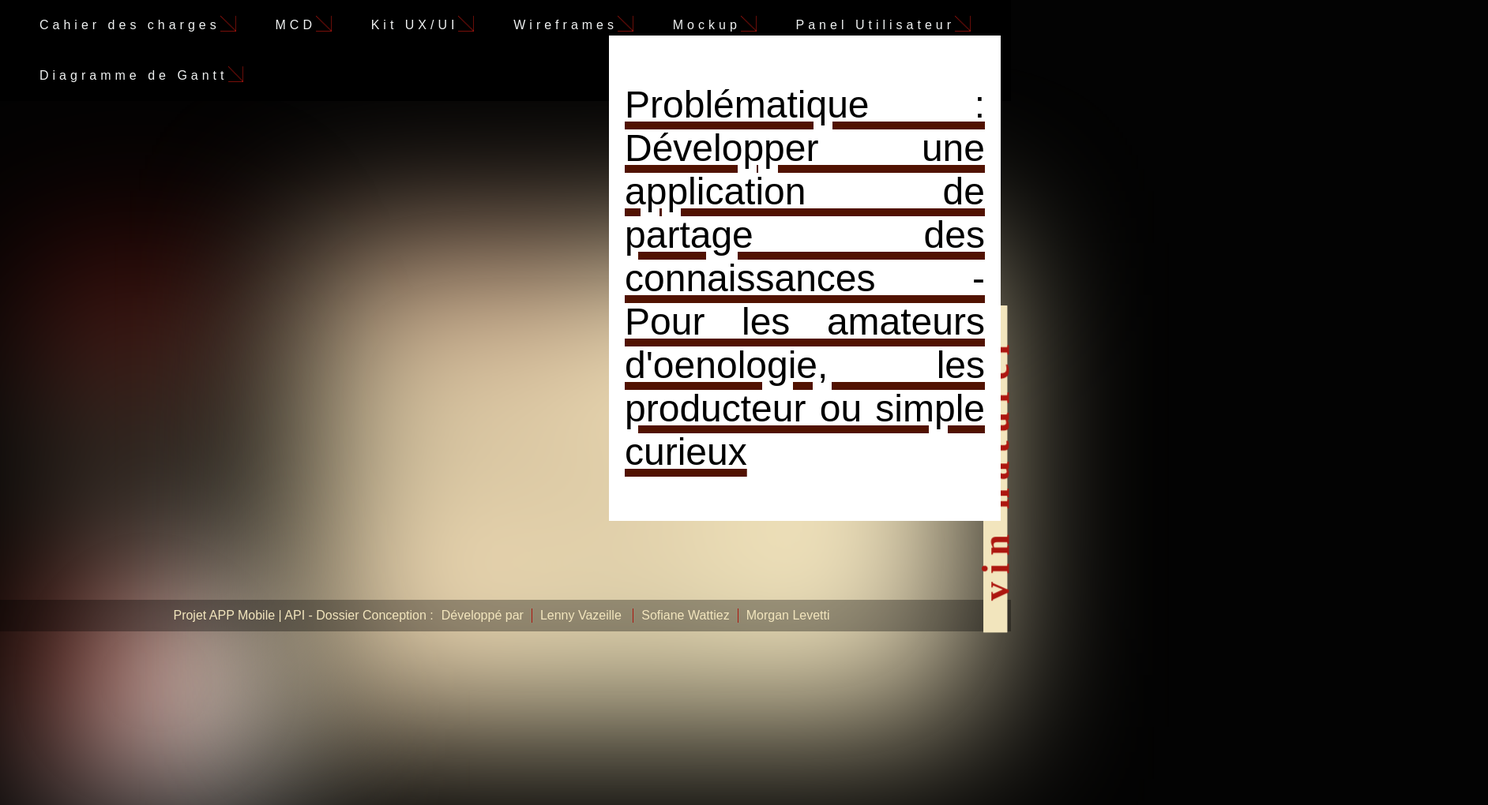
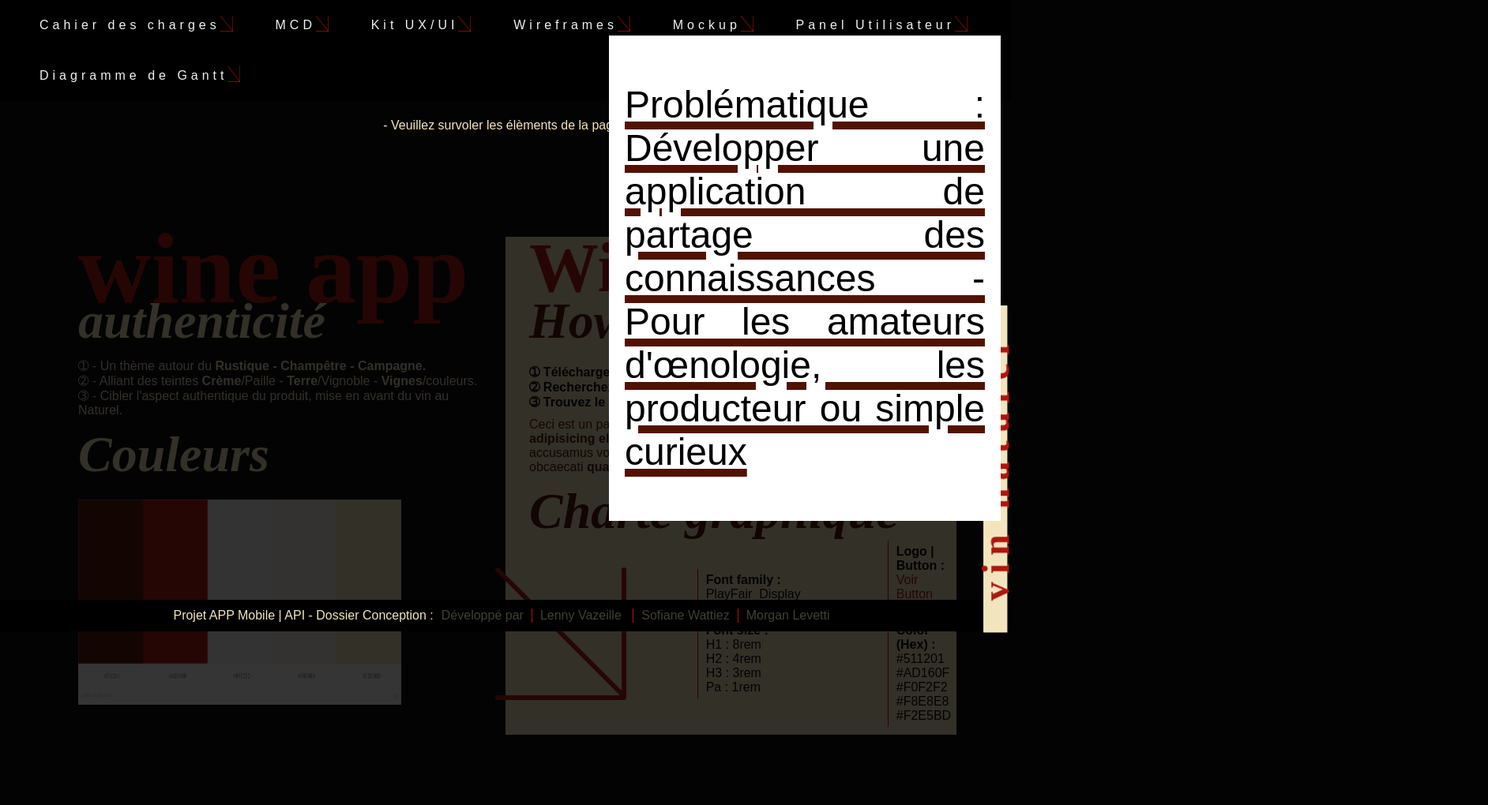
Before and after one commit to lenny-vazeille/api-conception_folder, a plain HTML site: page index.html in a window 1280 px wide. Shown: the top 1020 px of the page at 79% size, 1884 px wide, since content can reach past the window. Drawn offline with nearby package versions, Linux system fonts and the light colour scheme; a web font is replaced by a local one.

Commit message:
Update style.css

```diff
--- a/assets/style.css
+++ b/assets/style.css
@@ -47,6 +47,17 @@ body {
     padding: 0;
     margin: 0;
     box-sizing: border-box;
+}
+
+.container {
+    margin: 0 auto;
+    padding: 0 auto;
+    display: flex;
+    flex-direction: column;
+    align-items: center;
+    justify-items: center;
+    justify-content: center;
+    flex-wrap: wrap;
 }
 
 
@@ -166,9 +177,27 @@ section {
     justify-content: center;
     justify-items: center;
     align-items: flex-start;
+    padding: 50px;
+    align-content: center;
+    margin: 250px 5px 0 5px;
+    width: 97vw;
+    height: 100vh;
+    transition: all 1s ease-in 300ms;
+    -webkit-transition: all 1s ease-in 300ms;
+    -moz-transition: all 1s ease-in 300ms;
+    -ms-transition: all 1s ease-in 300ms;
+    -o-transition: all 1s ease-in 300ms;
+}
+
+body>div>section:nth-child(2) {
+    display: flex;
+    justify-content: center;
+    justify-items: center;
+    align-items: flex-start;
+    flex-direction: column !important;
     padding: 20px;
     align-content: center;
-    margin: 250px 5px;
+    margin: 250px 5px 150px 5px;
     width: 97vw;
     height: 100vh;
     transition: all 1s ease-in 300ms;
@@ -182,7 +211,7 @@ section {
 /* Hover Arrow => Affichage Bloc info */
 
 header:hover::before {
-    content: 'Problématique : Développer une application de partage des connaissances - Pour les amateurs d\'oenologie, les producteur ou simple curieux ';
+    content: 'Problématique : Développer une application de partage des connaissances - Pour les amateurs d\'œnologie, les producteur ou simple curieux ';
     width: 456px;
     text-align: justify;
     display: flex;
@@ -236,24 +265,22 @@ section::after {
     display: flex;
     flex-direction: column;
     justify-content: space-around;
-    align-content: center;
+    align-content: flex-start;
     justify-items: center;
     align-items: flex-start;
     padding: 10px 30px;
-    opacity: 0.5;
+    opacity: 0.20 !important;
     flex-wrap: wrap;
-    filter: blur(100px);
     transition: all 1s ease-in;
     -webkit-transition: all 1s ease-in;
     -moz-transition: all 1s ease-in;
     -ms-transition: all 1s ease-in;
     -o-transition: all 1s ease-in;
-    -webkit-filter: blur(100px);
 }
 
 .WhiteBloc:hover,
 .DarkBloc:hover {
-    opacity: 1;
+    opacity: 1!important;
     transition: All 30ms ease-in;
     filter: blur(0px);
     -webkit-filter: blur(0px);
@@ -312,6 +339,33 @@ p {
     font-family: Arial, Helvetica, sans-serif;
 }
 
+p.explain {
+    position: absolute;
+    top: 140px;
+    width: 100%;
+    text-align: center;
+    font-size: 1rem;
+}
+
+
+/* link */
+
+body>div>section:nth-child(1)>div.DarkBloc>div>ul:nth-child(3)>li:nth-child(1)>ol:nth-child(3)>a,
+body>div>section:nth-child(1)>div.DarkBloc>div>ul:nth-child(3)>li:nth-child(1)>ol:nth-child(2)>a {
+    text-decoration: none;
+    color: #AD160F;
+    transition: all 30ms ease-in;
+    -webkit-transition: all 30ms ease-in;
+    -moz-transition: all 30ms ease-in;
+    -ms-transition: all 30ms ease-in;
+    -o-transition: all 30ms ease-in;
+}
+
+body>div>section:nth-child(1)>div.DarkBloc>div>ul:nth-child(3)>li:nth-child(1)>ol:nth-child(3)>a:hover,
+body>div>section:nth-child(1)>div.DarkBloc>div>ul:nth-child(3)>li:nth-child(1)>ol:nth-child(2)>a:hover {
+    font-weight: 700;
+}
+
 
 /* bolder */
 
@@ -355,6 +409,7 @@ p3 {
 
 img {
     padding: 20px 0;
+    width: 80%;
 }
 
 .Info {
@@ -364,6 +419,7 @@ img {
     justify-items: center;
     align-items: center;
     align-content: center;
+    width: 100%;
 }
 
 .Info>ul {
@@ -374,6 +430,7 @@ img {
     align-items: flex-start;
     align-content: center;
     justify-content: center;
+    width: 116%;
 }
 
 .Info>ul>li {
@@ -385,11 +442,14 @@ img {
     list-style: none;
     border-left: 1px solid #ad160f;
     border-right: unset;
-    margin-left: 179px;
+    margin-left: 80px;
 }
 
 
-/***   Logo ***/
+/***   Logo + Button (Liquid) ***/
+
+
+/* logo  */
 
 .logo_row {
     display: flex;
@@ -398,10 +458,10 @@ img {
     align-items: center;
     align-content: center;
     flex-wrap: wrap;
-    margin: 50px 0;
+    margin: 50px 0 200px 0;
 }
 
-.DarkBloc>img {
+.logo_row>.logo {
     width: 150px;
     height: 150px;
     padding: 20px;
@@ -409,10 +469,21 @@ img {
 }
 
 
+/* liquid button  */
+
+body>div>section:nth-child(2)>a {
+    display: flex;
+    width: 100%;
+    justify-content: center;
+    align-content: center;
+    align-items: center;
+}
+
+
 /*** Footer  ***/
 
 footer {
-    background-color: #00000054;
+    background-color: #000000;
     width: 100%;
     height: 40px;
     padding: 15px;
@@ -436,7 +507,7 @@ ul {
 }
 
 li {
-    color: #F2E5BD;
+    color: #f2e5bd46;
     padding: 0 10px;
     font-size: 1rem;
     font-family: Arial, Helvetica, sans-serif;
@@ -487,3 +558,9 @@ li {
         -webkit-filter: blur(0px);
     }
 }
+
+@media screen and (max-width: 1550px) {
+    body>div>section:nth-child(2) {
+        margin-top: 750px;
+    }
+}
```
